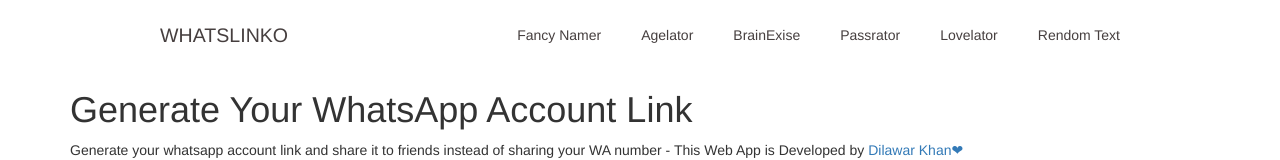
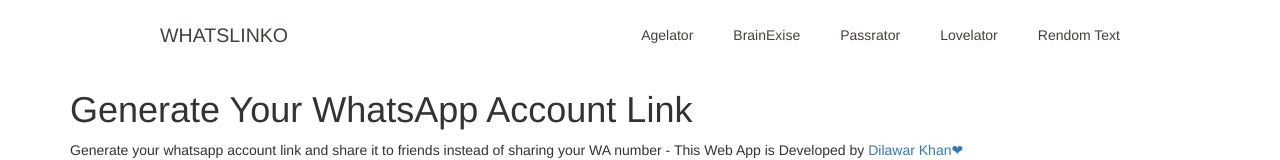
Before and after one commit to dkinstitutes/whatslinko, a plain HTML site: page index.html in a window 1280 px wide. Shown: the top 160 px of the page. Drawn offline with nearby package versions, Linux system fonts and the light colour scheme.

Commit message:
updated nidex

```diff
--- a/index.html
+++ b/index.html
@@ -23,7 +23,7 @@
         </div>
         <ul class="nav-list">
           <!-- Setting the links to #! will ensure that no action takes place on click. -->
-          <li><a href="https://fancynamer.com">Fancy Namer</a></li>
+          <!-- <li><a href="https://fancynamer.com">Fancy Namer</a></li> -->
           <li><a href=" https://dkinstitutes.com/agelator/">Agelator</a></li>
           <li><a href=" https://dkinstitutes.com/BrainExise/">BrainExise</a>
           </li>
```
